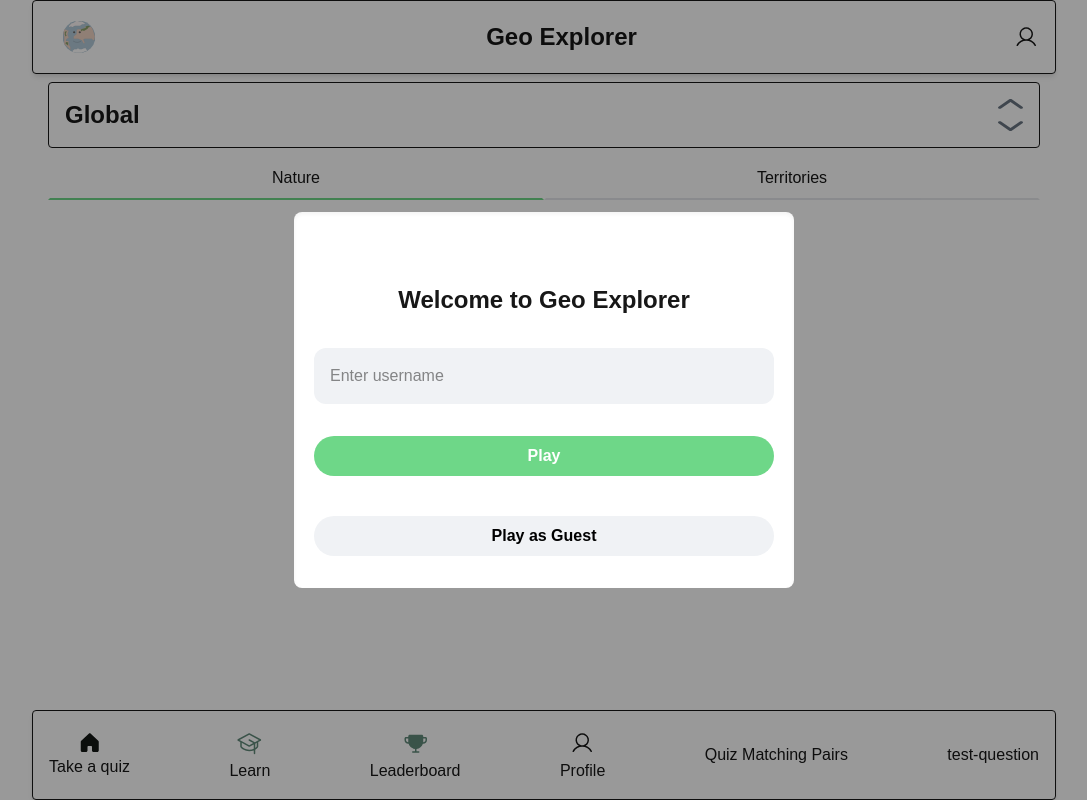
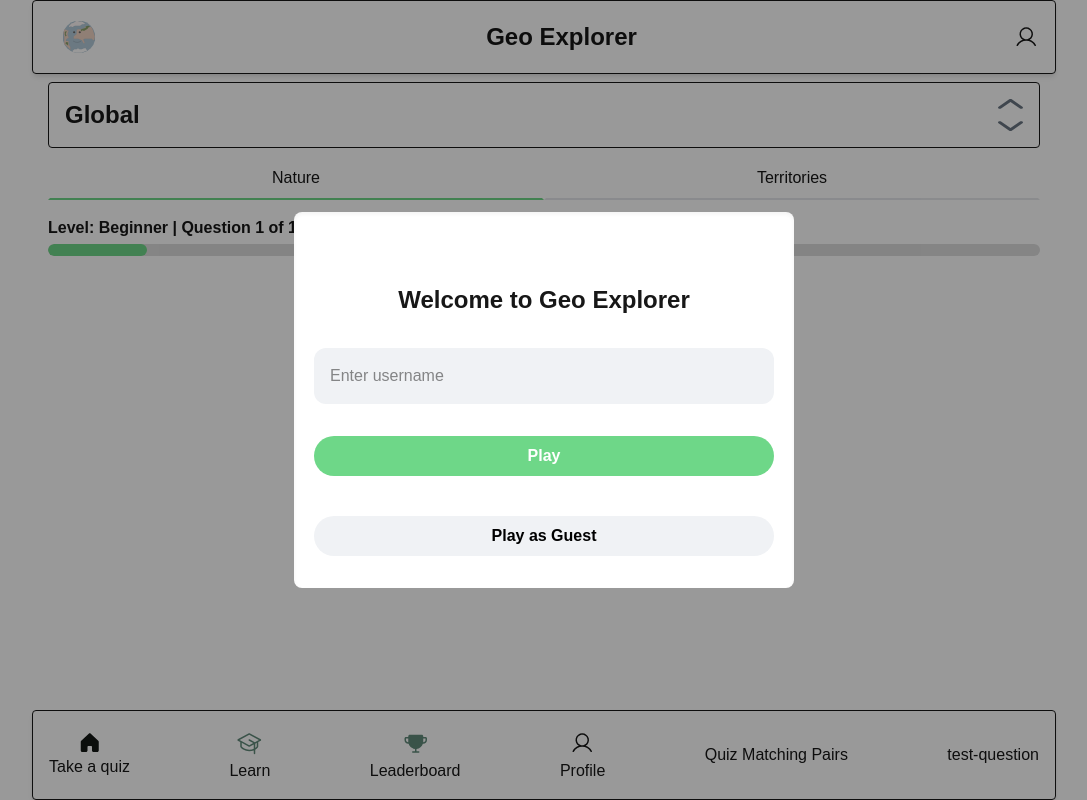
Before and after one commit to Group6-Route66/geo-explorer-fe, a Next.js app: page / in a window 1280 px wide. Shown: the whole page, without its empty margins (96-1183 px from the left). Built offline with nearby package versions, Linux system fonts and the light colour scheme.

Commit message:
fixed the react

```diff
--- a/package.json
+++ b/package.json
@@ -10,8 +10,8 @@
   },
   "dependencies": {
     "next": "15.3.3",
-    "react": "^19.0.0",
-    "react-dom": "^19.0.0",
+    "react": "^18.3.1",
+    "react-dom": "^18.3.1",
     "react-simple-maps": "^3.0.0"
   },
   "devDependencies": {
--- a/src/app/page.jsx
+++ b/src/app/page.jsx
@@ -4,6 +4,8 @@ import { useState } from "react";
 
 import { Categories, Continent, WelcomeScreen } from "@/components";
 import { CategoryProvider } from "@/contexts";
+import { ProgressProvider } from "@/contexts/ProgressContext";
+import ProgressBar from "@/components/ProgressBar";
 
 export default function Home() {
   const [isOpenWelcomeScreen, setOpenWelcomeScreen] = useState(true);
@@ -20,6 +22,10 @@ export default function Home() {
       <CategoryProvider>
         <Categories />
       </CategoryProvider>
+
+      <ProgressProvider>
+        <ProgressBar />
+      </ProgressProvider>
     </div>
   );
 }
--- /dev/null
+++ b/src/components/ProgressBar.jsx
@@ -0,0 +1,42 @@
+"use client";
+
+import React from "react";
+import { useProgress } from "@/contexts/ProgressContext";
+
+const ProgressBar = () => {
+  const { progress } = useProgress();
+  const { level, currentQuestion, totalQuestions } = progress;
+
+  const percent = Math.min(
+    Math.max((currentQuestion / totalQuestions) * 100, 0),
+    100
+  );
+
+  return (
+    <div style={{ margin: "1rem 0" }}>
+      <div style={{ marginBottom: "0.25rem", fontWeight: "bold" }}>
+        Level: {level} | Question {currentQuestion} of {totalQuestions}
+      </div>
+      <div
+        style={{
+          height: "12px",
+          borderRadius: "8px",
+          overflow: "hidden",
+          backgroundColor: "#ddd",
+        }}
+      >
+        <div
+          style={{
+            width: `${percent}%`,
+            height: "100%",
+            backgroundColor: "#6ED788",
+            borderRadius: "8px",
+            transition: "width 0.3s ease",
+          }}
+        />
+      </div>
+    </div>
+  );
+};
+
+export default ProgressBar;
--- /dev/null
+++ b/src/contexts/ProgressContext.jsx
@@ -0,0 +1,31 @@
+"use client";
+
+import React, { createContext, useState, useContext } from "react";
+
+const ProgressContext = createContext();
+
+export const ProgressProvider = ({ children }) => {
+  const [progress, setProgress] = useState({
+    level: "Beginner",
+    currentQuestion: 1,
+    totalQuestions: 10,
+  });
+
+  const updateProgress = (newProgress) => {
+    setProgress((prev) => ({ ...prev, ...newProgress }));
+  };
+
+  return (
+    <ProgressContext.Provider value={{ progress, updateProgress }}>
+      {children}
+    </ProgressContext.Provider>
+  );
+};
+
+export const useProgress = () => {
+  const context = useContext(ProgressContext);
+  if (!context) {
+    throw new Error("useProgress must be used within a ProgressProvider");
+  }
+  return context;
+};
```
Also changed, not shown: 1 other file (tests, documents, lock files or other folders).
